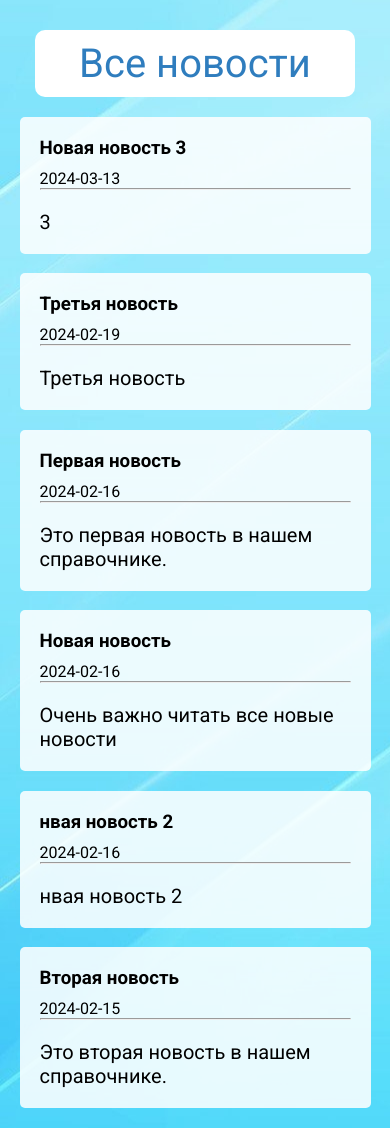
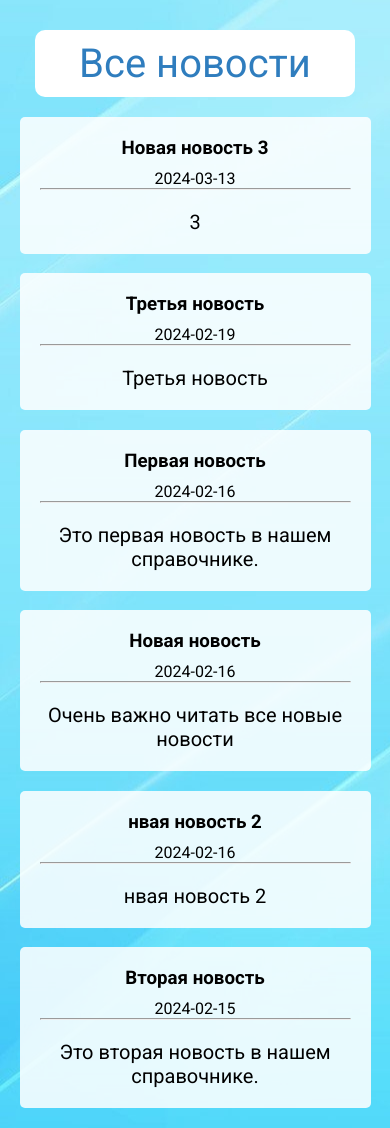
Before and after one commit to phantomdevi1/guide-GAZ, a PHP site: page /all_news.php in a window 390 px wide. Shown: the part 499-1627 px from the top of the page. Run offline with PHP 8.4, Linux system fonts and the light colour scheme; a user stored in the database is signed in; data comes from the database, SQL or seed files in the repository.

Commit message:
update style

```diff
--- a/style.css
+++ b/style.css
@@ -445,6 +445,9 @@ form textarea {
   .toolbar{
     width: 100%;
   }
+  .all_news-item {
+    text-align: center;
+}
 }
 @media screen and (max-width: 720px) {
   .content_guide p {
```
